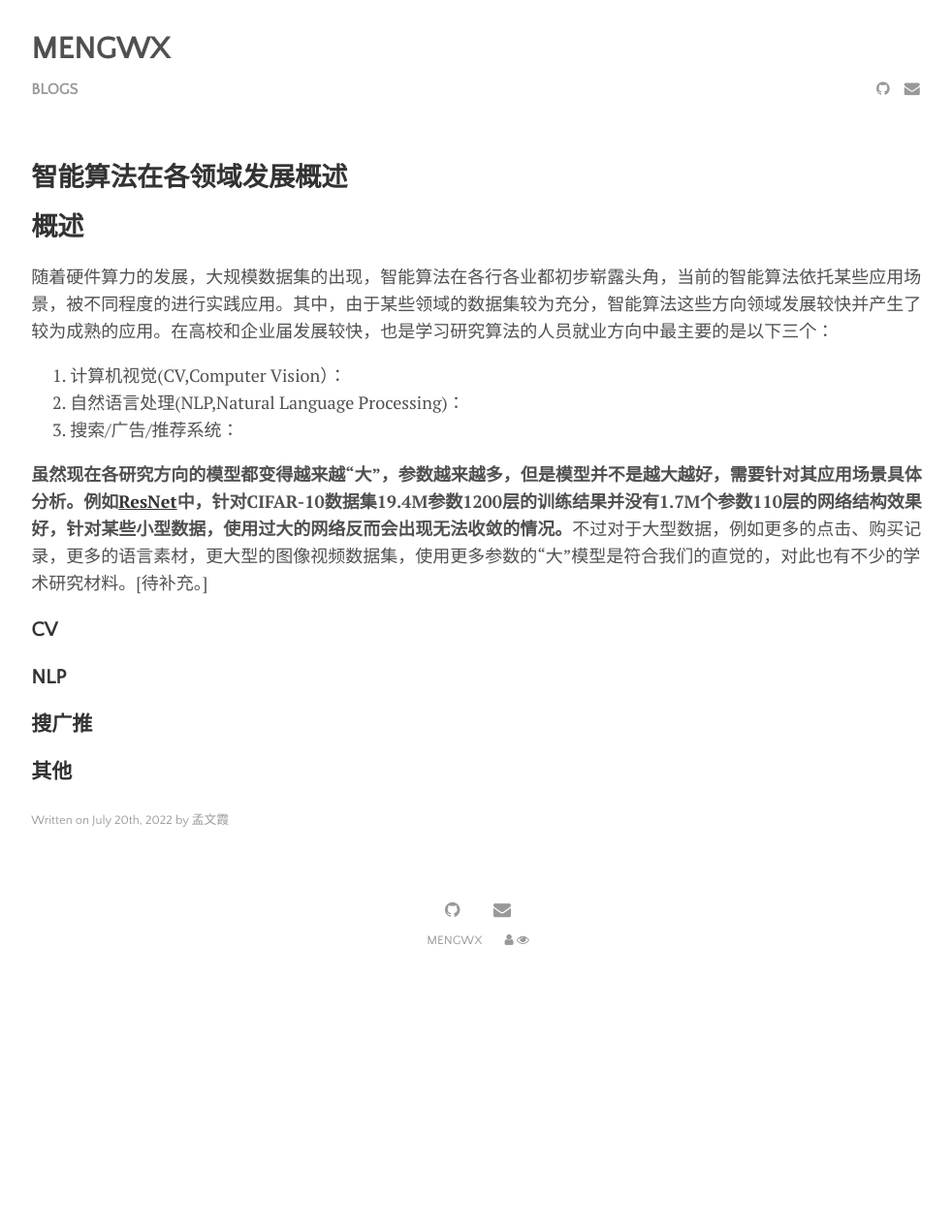
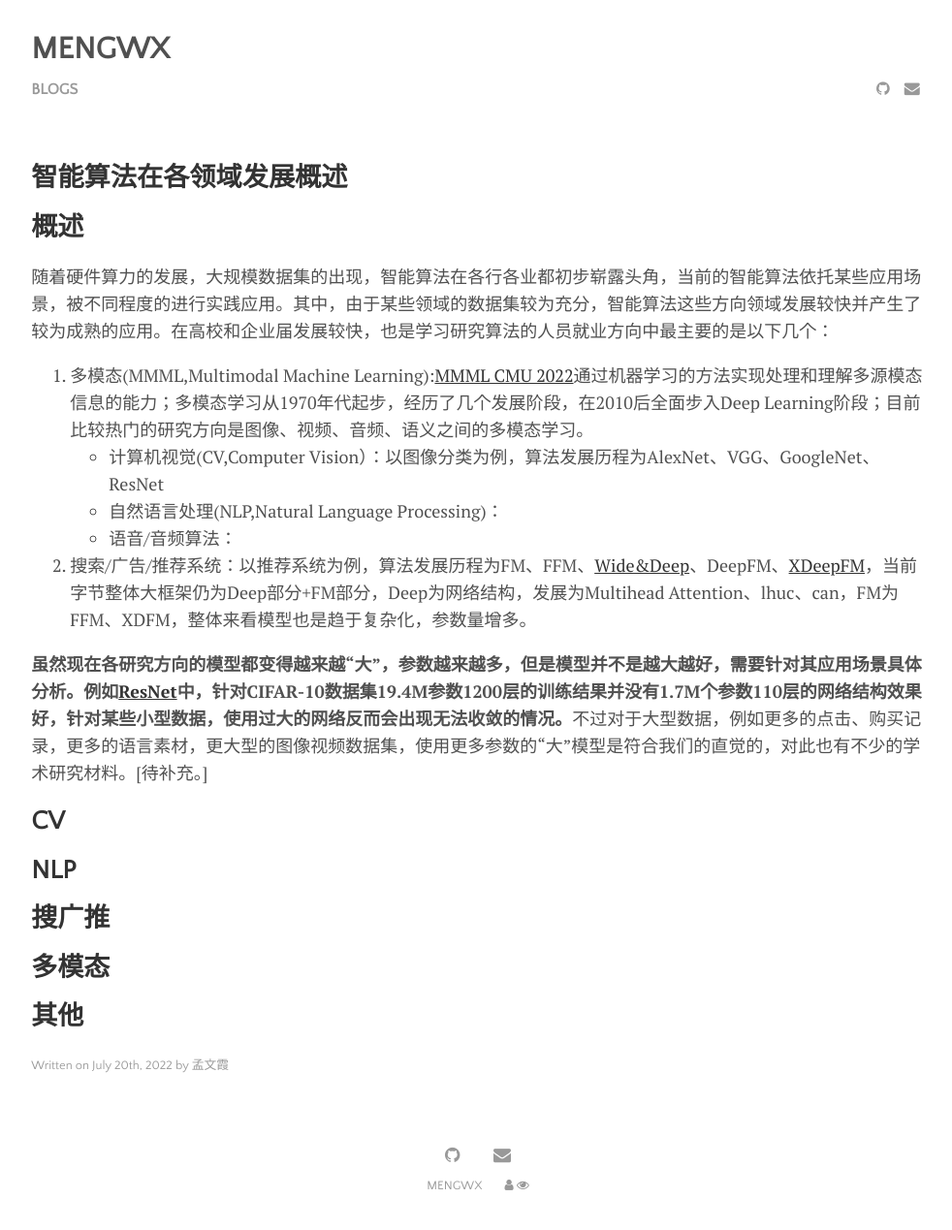
Before and after one commit to mengwx/mengwx.github.io, a Jekyll site: the page built from _posts/2022-7-20-algorithm review.md, in a window 1280 px wide. Shown: the whole page at 97% size, without its empty margins (147-1129 px from the left). Built offline with Jekyll 4.4.1, drawn with Linux system fonts in a browser that asks for light colours; nearby versions of some CDN libraries; comment, search, counter and statistics services are not loaded; before the commit the page ends 1016 px from its top, so only the background shows below that.

Commit message:
ai system

```diff
--- a/_posts/2022-7-20-algorithm review.md
+++ b/_posts/2022-7-20-algorithm review.md
@@ -8,19 +8,25 @@ author: "孟文霞"
 
 ## 概述
 
-随着硬件算力的发展，大规模数据集的出现，智能算法在各行各业都初步崭露头角，当前的智能算法依托某些应用场景，被不同程度的进行实践应用。其中，由于某些领域的数据集较为充分，智能算法这些方向领域发展较快并产生了较为成熟的应用。在高校和企业届发展较快，也是学习研究算法的人员就业方向中最主要的是以下三个：
+随着硬件算力的发展，大规模数据集的出现，智能算法在各行各业都初步崭露头角，当前的智能算法依托某些应用场景，被不同程度的进行实践应用。其中，由于某些领域的数据集较为充分，智能算法这些方向领域发展较快并产生了较为成熟的应用。在高校和企业届发展较快，也是学习研究算法的人员就业方向中最主要的是以下几个：
 
-1. 计算机视觉(CV,Computer Vision）：
-2. 自然语言处理(NLP,Natural Language Processing)：
-3. 搜索/广告/推荐系统：
+1. 多模态(MMML,Multimodal Machine Learning):[MMML CMU 2022](https://cmu-multicomp-lab.github.io/mmml-tutorial/schedule/)通过机器学习的方法实现处理和理解多源模态信息的能力；多模态学习从1970年代起步，经历了几个发展阶段，在2010后全面步入Deep Learning阶段；目前比较热门的研究方向是图像、视频、音频、语义之间的多模态学习。
+ * 计算机视觉(CV,Computer Vision）：以图像分类为例，算法发展历程为AlexNet、VGG、GoogleNet、ResNet
+ * 自然语言处理(NLP,Natural Language Processing)：
+ * 语音/音频算法：
+2. 搜索/广告/推荐系统：以推荐系统为例，算法发展历程为FM、FFM、[Wide&Deep](https://arxiv.org/pdf/1606.07792.pdf)、DeepFM、[XDeepFM](https://arxiv.org/pdf/1803.05170.pdf)，当前字节整体大框架仍为Deep部分+FM部分，Deep为网络结构，发展为Multihead Attention、lhuc、can，FM为FFM、XDFM，整体来看模型也是趋于复杂化，参数量增多。
+
 
 **虽然现在各研究方向的模型都变得越来越“大”，参数越来越多，但是模型并不是越大越好，需要针对其应用场景具体分析。例如[ResNet](https://arxiv.org/pdf/1512.03385.pdf)中，针对CIFAR-10数据集19.4M参数1200层的训练结果并没有1.7M个参数110层的网络结构效果好，针对某些小型数据，使用过大的网络反而会出现无法收敛的情况。**不过对于大型数据，例如更多的点击、购买记录，更多的语言素材，更大型的图像视频数据集，使用更多参数的“大”模型是符合我们的直觉的，对此也有不少的学术研究材料。[待补充。]
 
 
-### CV
 
-### NLP
+## CV
 
-### 搜广推
+## NLP
 
-### 其他
+## 搜广推
+
+## 多模态
+
+## 其他
```
